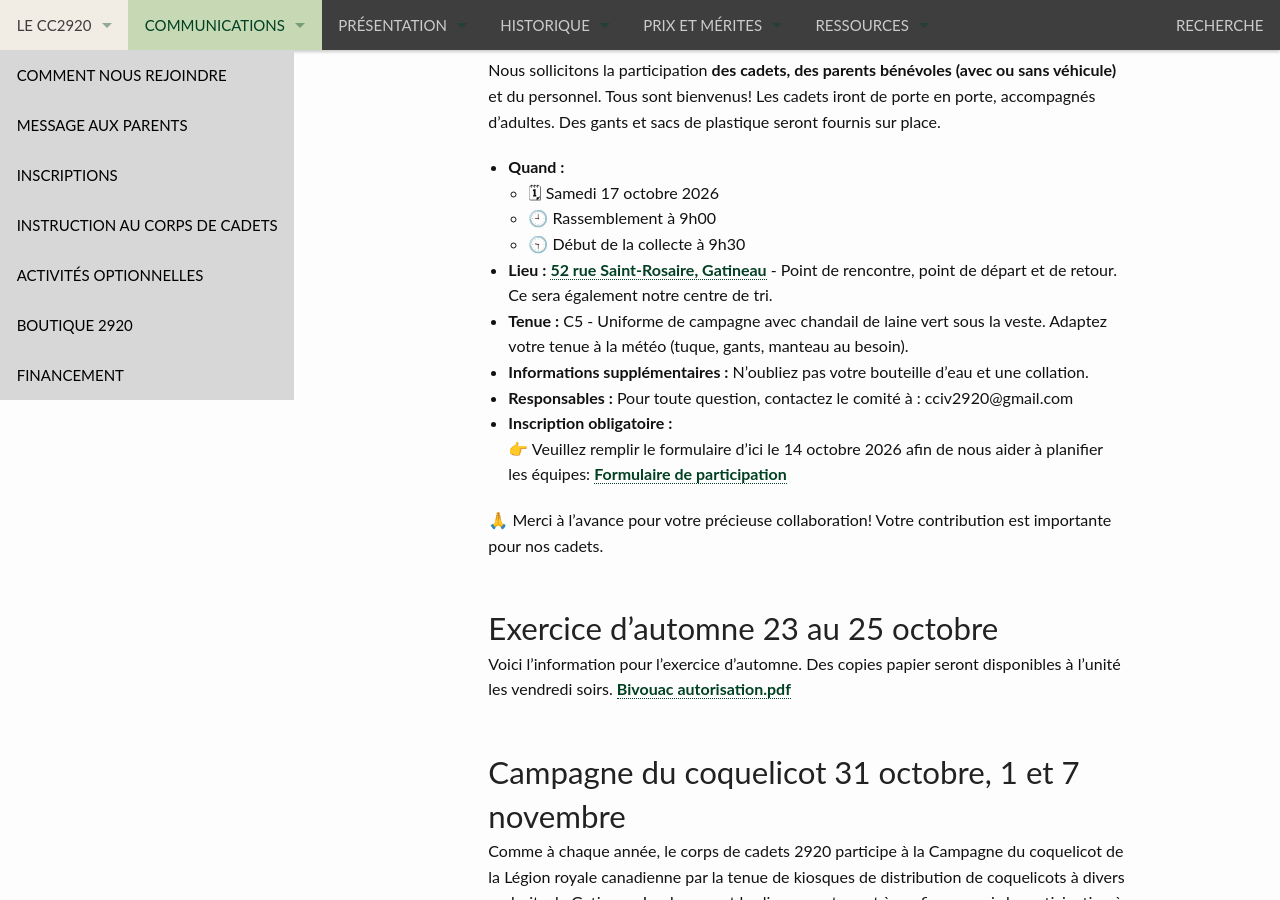
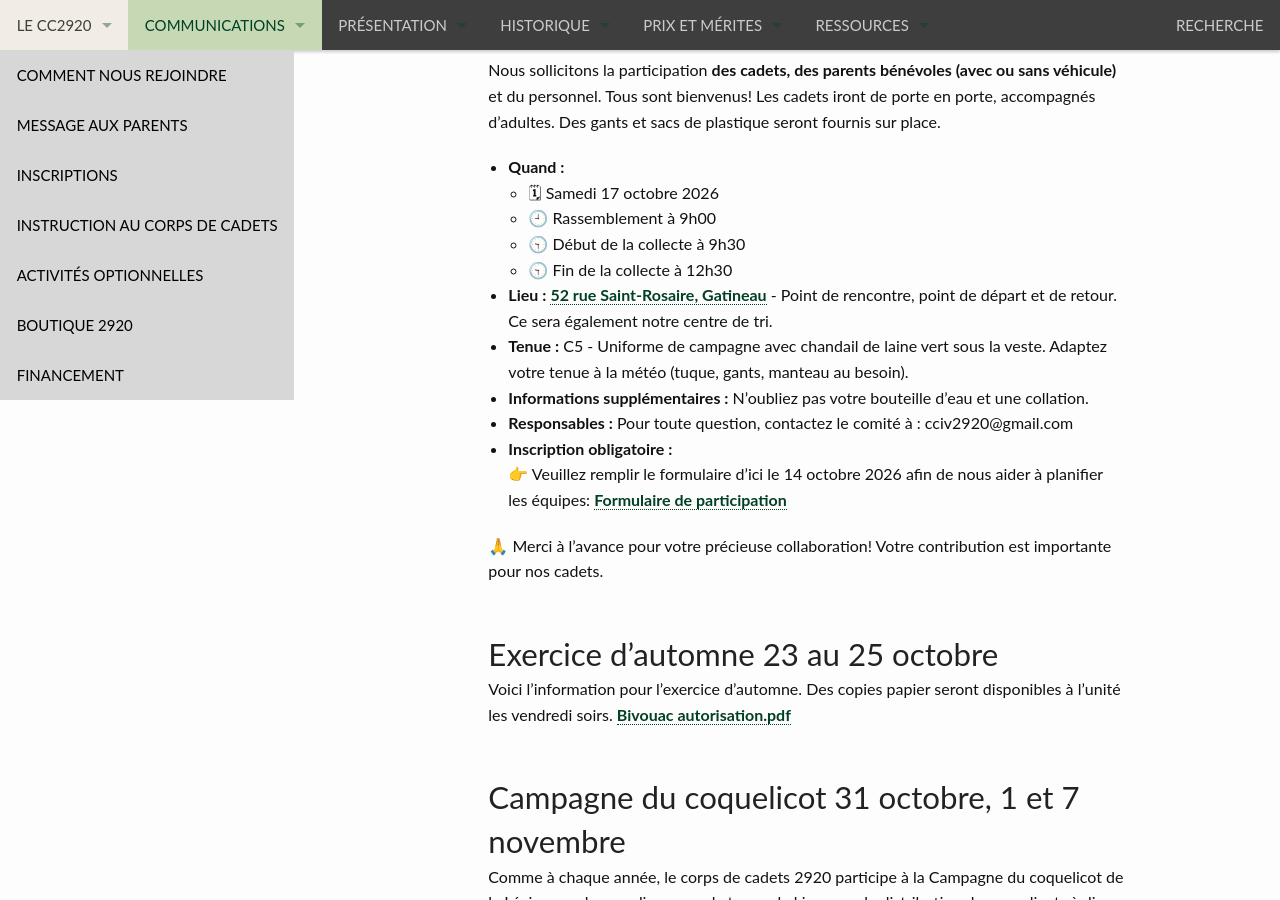
Before and after one commit to CC2920/web, a Jekyll site: the page built from _communications/messages.md, in a window 1280 px wide and 900 px high, scrolled down 1087 px. Built offline with Jekyll 4.4.1, drawn with Linux system fonts in a browser that asks for light colours.

Commit message:
Add end time for collection on October 17, 2026
Added end time for collection event.

```diff
--- a/_communications/messages.md
+++ b/_communications/messages.md
@@ -33,6 +33,7 @@ Nous sollicitons la participation **des cadets, des parents bénévoles (avec ou
   - 🗓 Samedi 17 octobre 2026
   - 🕘 Rassemblement à 9h00
   - 🕤 Début de la collecte à 9h30
+  - 🕤 Fin de la collecte à 12h30
 - **Lieu :** [52 rue Saint-Rosaire, Gatineau](https://maps.app.goo.gl/s8CkVfUYvJYYVzY17) - Point de rencontre, point de départ et de retour. Ce sera également notre centre de tri.
 - **Tenue :** C5 - Uniforme de campagne avec chandail de laine vert sous la veste. Adaptez votre tenue à la météo (tuque, gants, manteau au besoin).
 - **Informations supplémentaires :**  N'oubliez pas votre bouteille d’eau et une collation.
```
